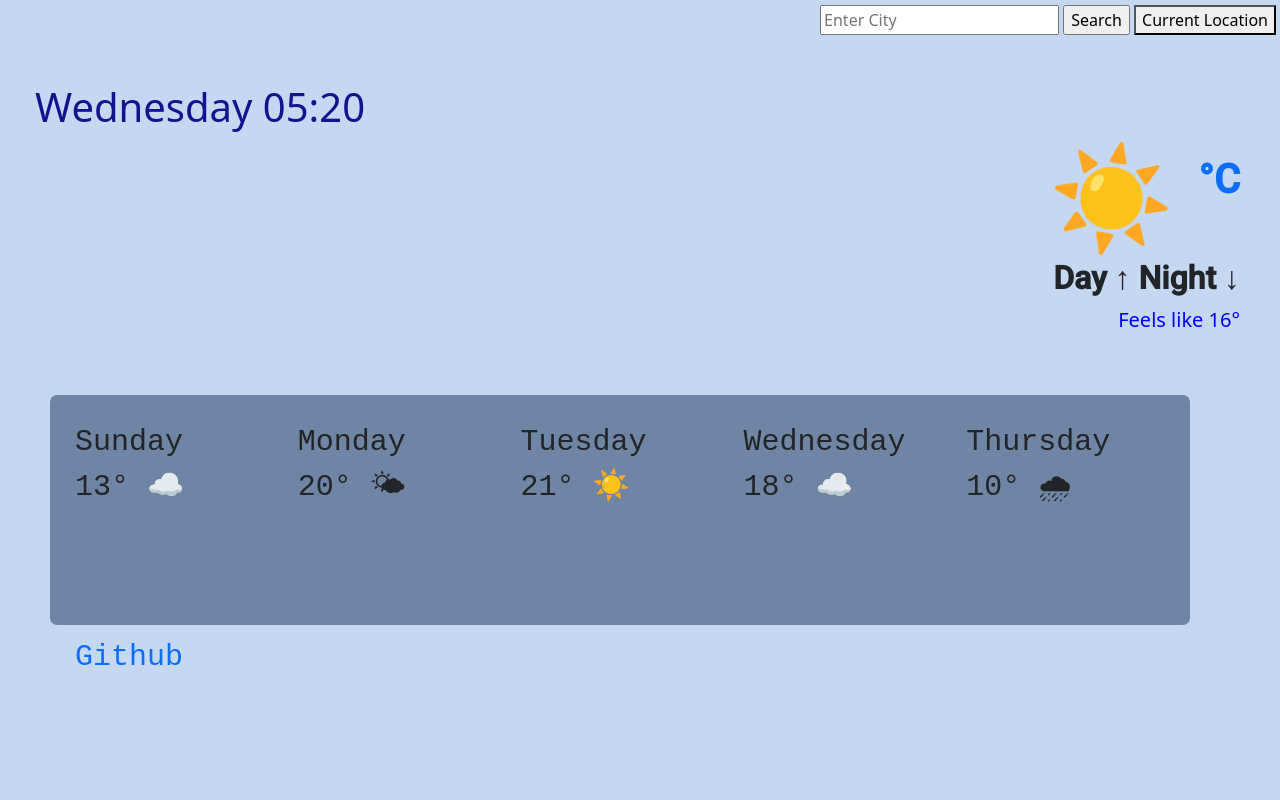
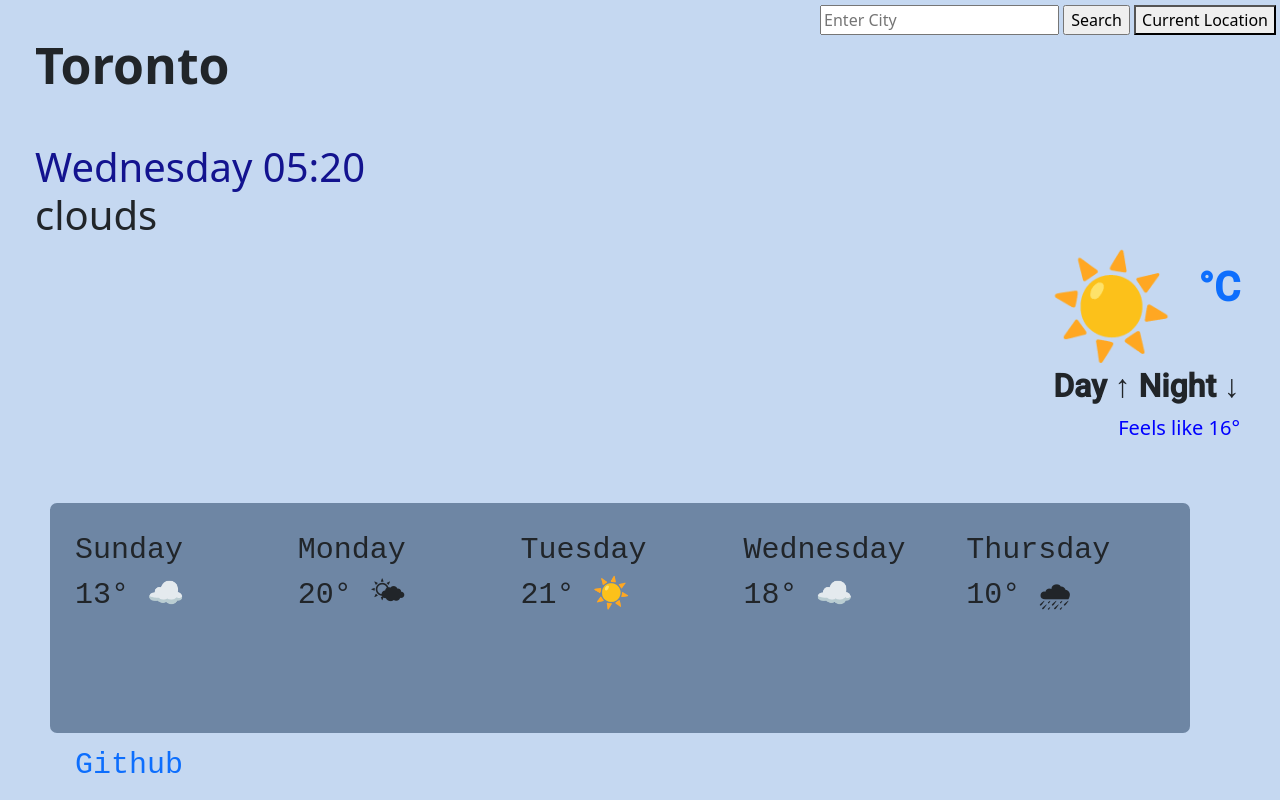
Before and after one commit to Faay97/Weather-Project, a plain HTML site: page index.html in a window 1280 px wide. Drawn offline with nearby package versions, Linux system fonts and the light colour scheme.

Commit message:
edit
edited the city-display and description id

```diff
--- a/index.html
+++ b/index.html
@@ -33,11 +33,11 @@
       </form>
     </div>
     <h1>
-      <div id="city-display"></div>
+      <div id="city-display">Toronto</div>
       <br />
       <span class="day"> Today </span>
 
-      <div id="description"></div>
+      <div id="description">clouds</div>
     </h1>
     <h2>
       <div class="temp">
```
